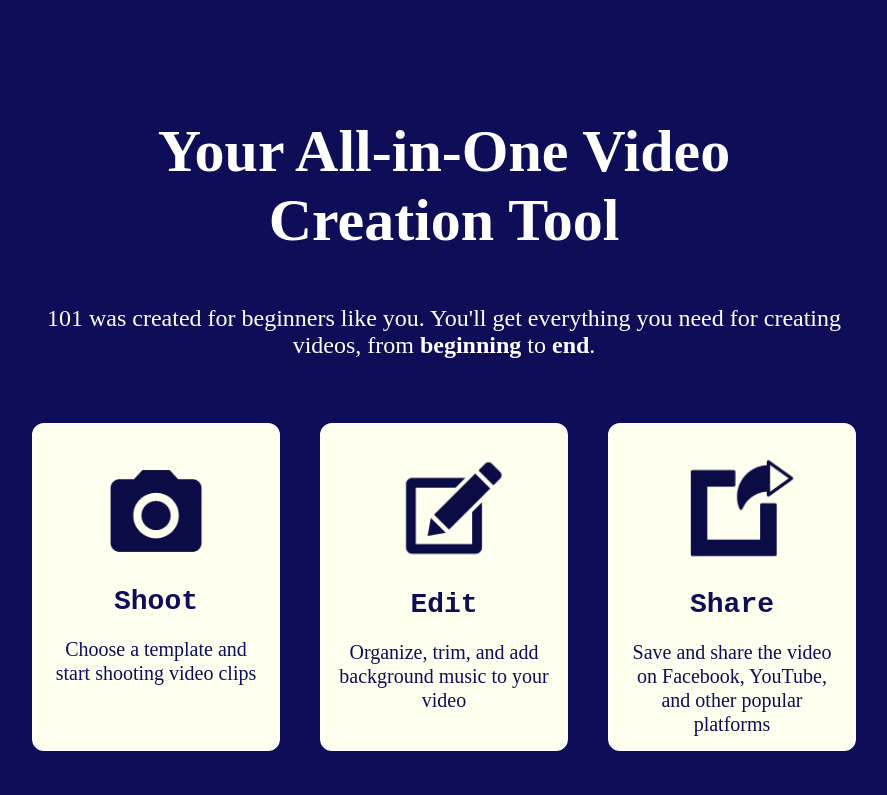
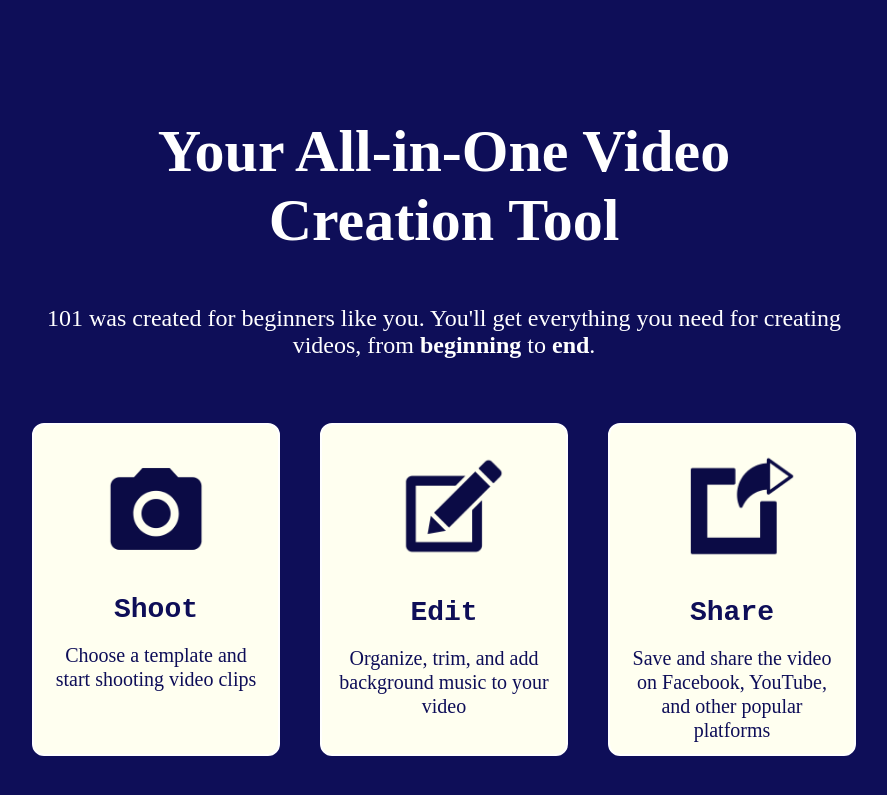
Before and after one commit to MattfromWii-Sports/101-video-editor-website, a plain HTML site: page index.html in a window 1280 px wide. Shown: the part 719-1514 px from the top of the page, without its empty margins (196-1083 px from the left). Drawn offline with Linux system fonts and the light colour scheme.

Commit message:
Adjust Spacing Of Elements

```diff
--- a/styles.css
+++ b/styles.css
@@ -8,7 +8,7 @@ body {
 }
 /*First Section*/
 .section1 {
-    padding: 40px 10%;
+    padding: 40px 13%;
     display: flex;
     justify-content: space-between;
     margin-bottom: 80px;
@@ -75,7 +75,6 @@ div.section1-right > img {
 }
 .column {
     width: 220px;
-    height: 300px;
     padding: 12px 12px;
     background-color: #FFFFF0;
     border-radius: 12px;
@@ -86,13 +85,13 @@ div.section1-right > img {
 }
 .column > img {
     max-width: 122px;
-    margin-top: 10px;
-    margin-bottom: 20px;
+    margin-top: 8px;
+    margin-bottom: 30px;
     margin-right: -20px;
 }
 img.fix {
     max-width: 110px;
-    margin-top: 19px;
+    margin-top: 17px;
     margin-right: 0;
 }
 .column > .image-header {
@@ -100,7 +99,7 @@ img.fix {
     font-weight: 800;
     color: #0E0E58;
     font-family: 'Courier New', Courier, monospace;
-    margin-bottom: 20px;
+    margin-bottom: 18px;
 }
 .column > .image-subtext {
     font-family: 'Roboto Slab', serif;
```
